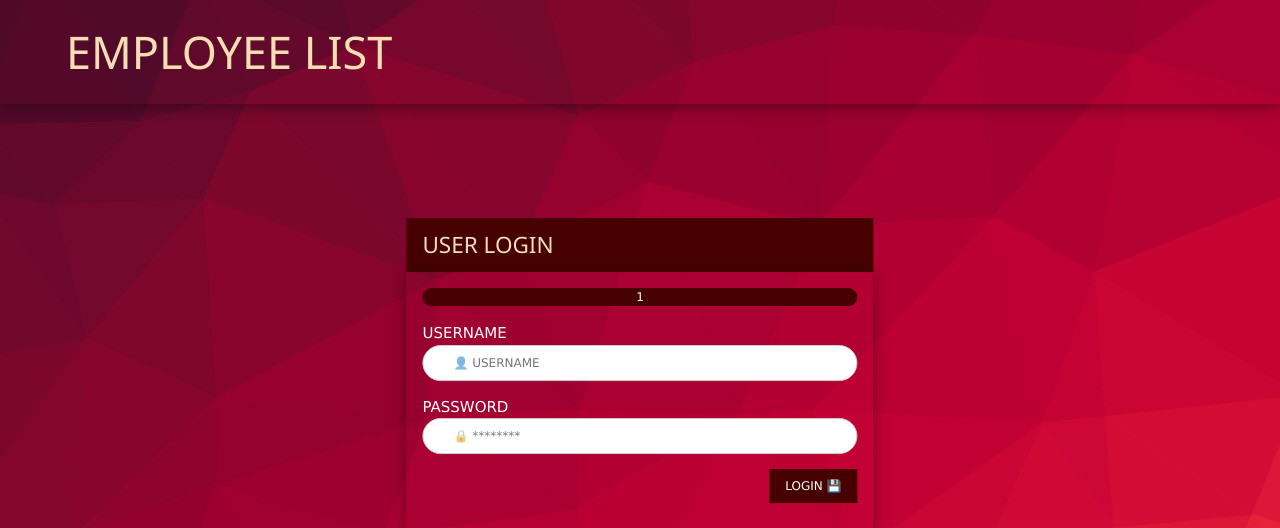
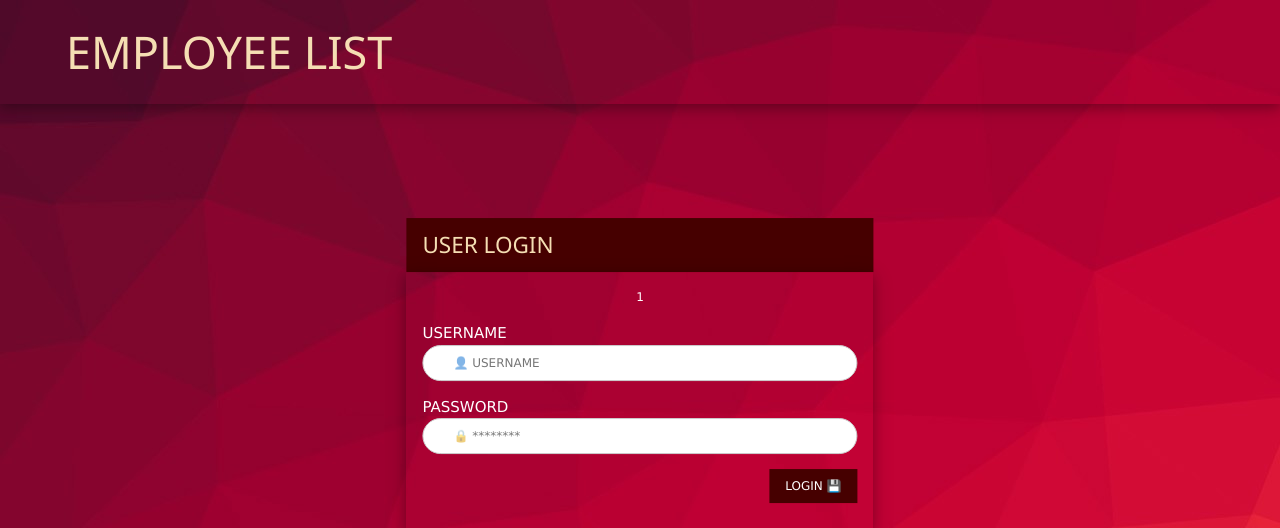
Before and after one commit to jaymar921/PythonActivities, a Flask app: page /1 in a window 1280 px wide. Shown: the top 528 px of the page. Run offline with Flask 2, Linux system fonts and the light colour scheme.

Commit message:
Add files via upload

```diff
--- a/AdvancedActivities/final_project/templates/login.html
+++ b/AdvancedActivities/final_project/templates/login.html
@@ -12,7 +12,7 @@
 
 			<div class="w3-container w3-card-4" style="background:transparent;">
 				{% if mess!="ok" %}
-				<div class="w3-panel w3-center w3-animate-right" style="border-radius: 10px;background: #460000; color: white;">
+				<div class="w3-panel w3-center w3-animate-right">
 					<p class="shrink">{{ mess }}</p>
 				</div>
 				{% endif %}
```
